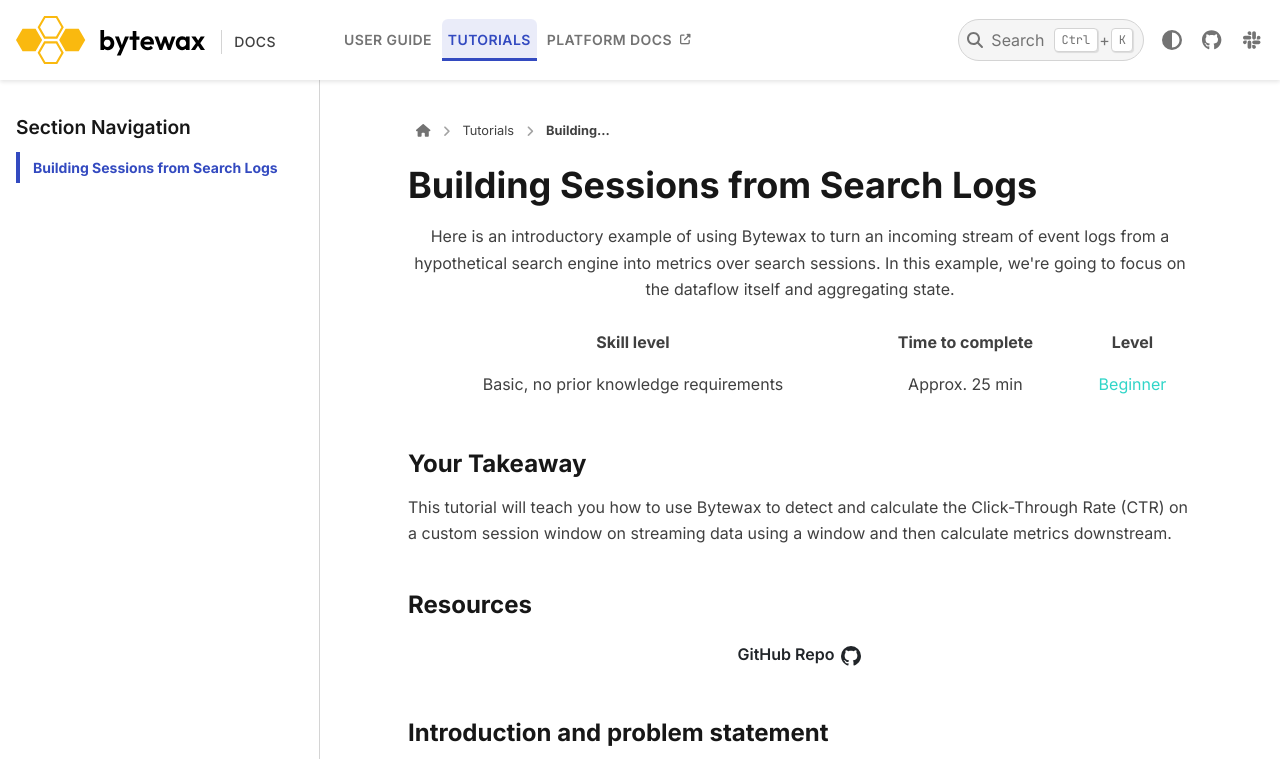
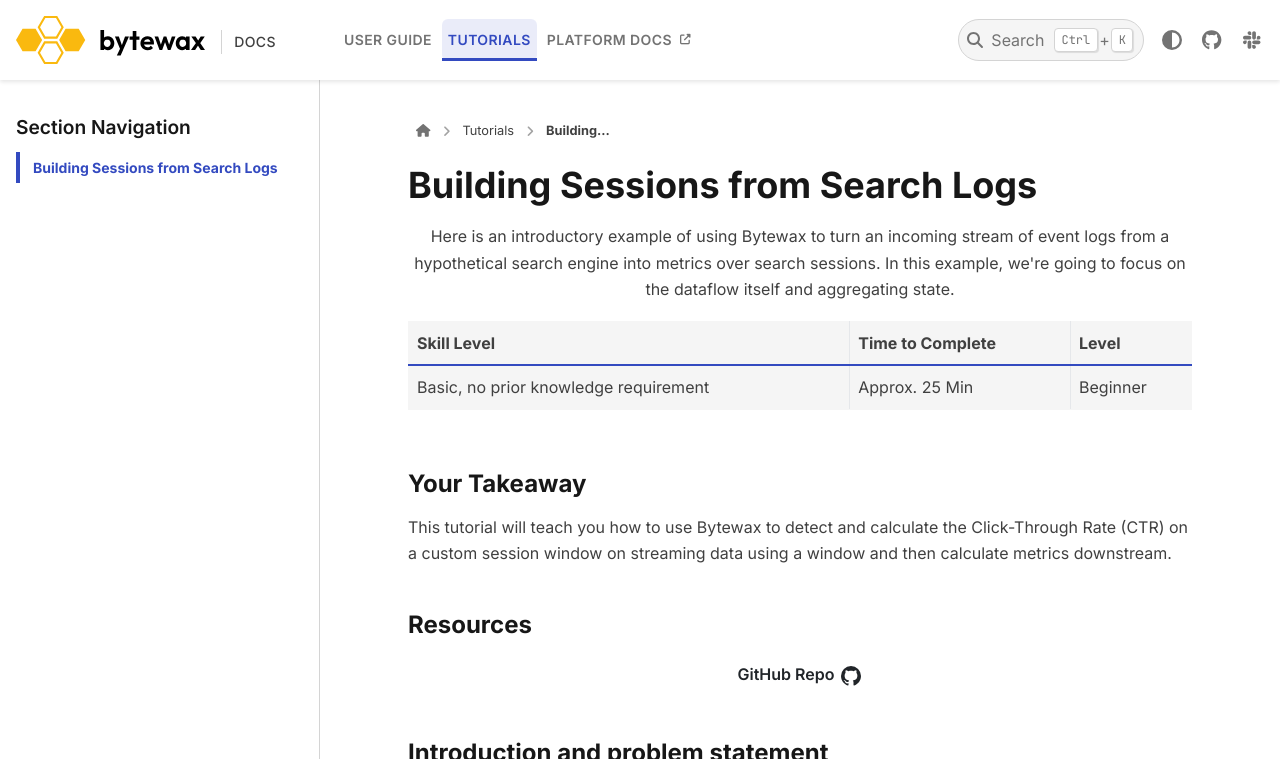
Before and after one commit to bytewax/bytewax, a Sphinx documentation site: the page built from docs/tutorials/search-logs/index.md, in a window 1280 px wide and 900 px high, cut to the strip 0-759 px from the top of the window. Built offline with Sphinx 7.4.7 and the PyData theme 0.15.4, drawn with Linux system fonts in a browser that asks for light colours; pages that are not in the unit, such as notebooks, are missing from menus.

Commit message:
remove html table - replace with md
Co-authored-by: David Selassie <david@bytewax.io>
Signed-off-by: Laura Gutierrez Funderburk <lfunderburk@users.noreply.github.com>

```diff
--- a/docs/tutorials/search-logs/index.md
+++ b/docs/tutorials/search-logs/index.md
@@ -2,18 +2,9 @@
 
 <p align='center'>Here is an introductory example of using Bytewax to turn an incoming stream of event logs from a hypothetical search engine into metrics over search sessions. In this example, we're going to focus on the dataflow itself and aggregating state.</p>
 
-<table style="width:100%; border: none;">
-  <tr>
-    <th style="text-align:center; padding: 8px;">Skill level</th>
-    <th style="text-align:center; padding: 8px;">Time to complete</th>
-    <th style="text-align:center; padding: 8px;">Level</th>
-  </tr>
-  <tr>
-    <td style="text-align:center; padding: 8px;">Basic, no prior knowledge requirements</td>
-    <td style="text-align:center; padding: 8px;">Approx. 25 min</td>
-    <td style="text-align:center; padding: 8px; color:#30D5C8">Beginner</td>
-  </tr>
-</table>
+| Skill Level | Time to Complete | Level |
+| ----------- | ---------------- | ----- |
+| Basic, no prior knowledge requirement | Approx. 25 Min | Beginner |
 
 
 ## Your Takeaway
```
